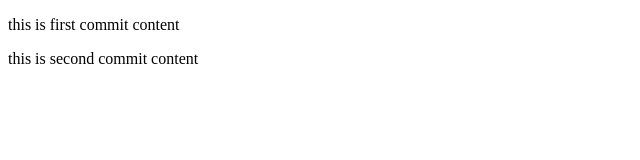
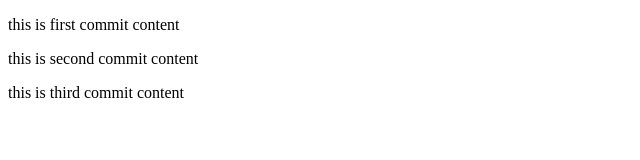
Before and after one commit to syedkamranshah/git-revert, a plain HTML site: page index.html in a window 1280 px wide. Shown: the whole page, without its empty margins (0-640 px from the left). Drawn offline with Linux system fonts and the light colour scheme.

Commit message:
third commit

```diff
--- a/index.html
+++ b/index.html
@@ -11,6 +11,7 @@
 <body>
     <p>this is first commit content</p>
     <p>this is second commit content</p>
+    <p>this is third commit content</p>
 </body>
 
 </html>
```
